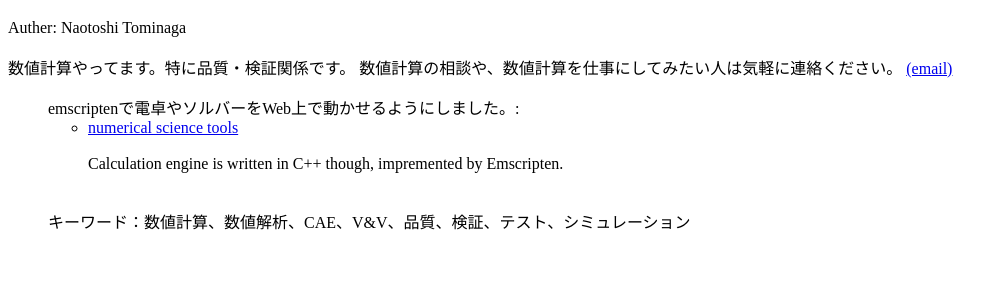
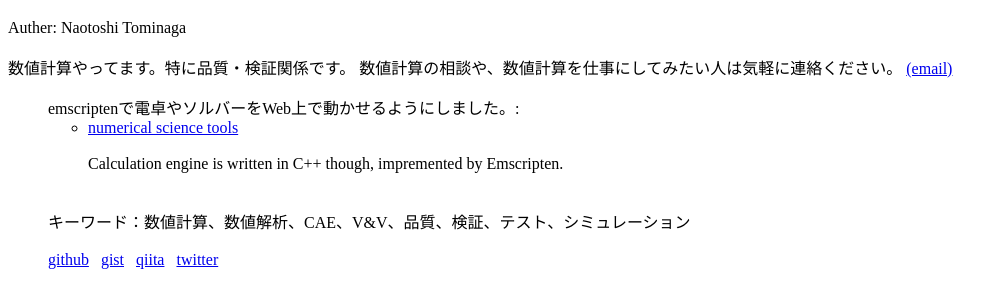
Before and after one commit to NickTominaga/NickTominaga.github.io, a plain HTML site: page index.html in a window 1280 px wide. Shown: the part 70-378 px from the top of the page, without its empty margins (0-1007 px from the left). Drawn offline with Linux system fonts and the light colour scheme.

Commit message:
Update index.html

```diff
--- a/index.html
+++ b/index.html
@@ -30,5 +30,13 @@
     <br></br>
     キーワード：数値計算、数値解析、CAE、V&V、品質、検証、テスト、シミュレーション
 
+    <br></br>
+    <a href="https://github.com/NickTominaga">github</a>
+    &nbsp;
+    <a href="https://gist.github.com/NickTominaga">gist</a>
+    &nbsp;
+    <a href="https://qiita.com/NickTominaga">qiita</a>
+    &nbsp;
+    <a href="https://twitter.com/NickTominaga">twitter</a>
   </body>
 </html>
```
